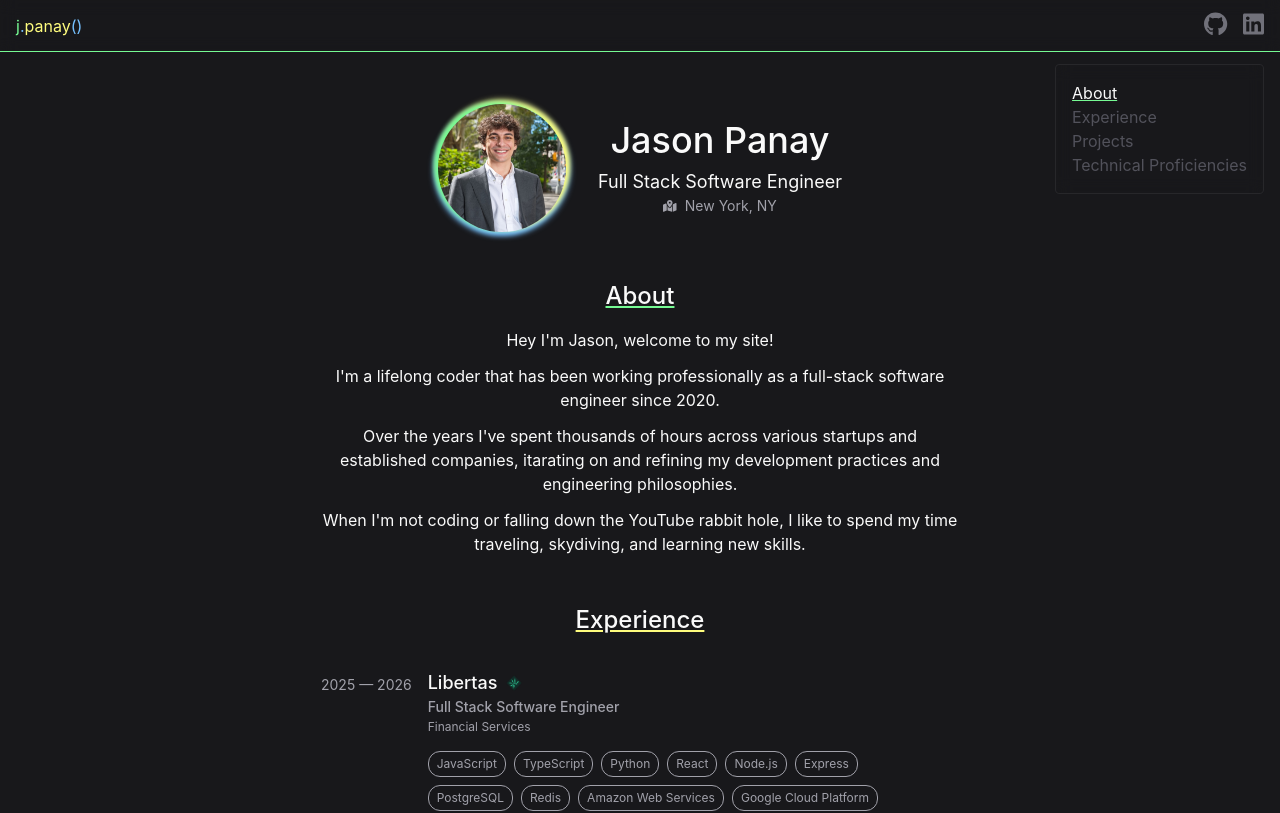
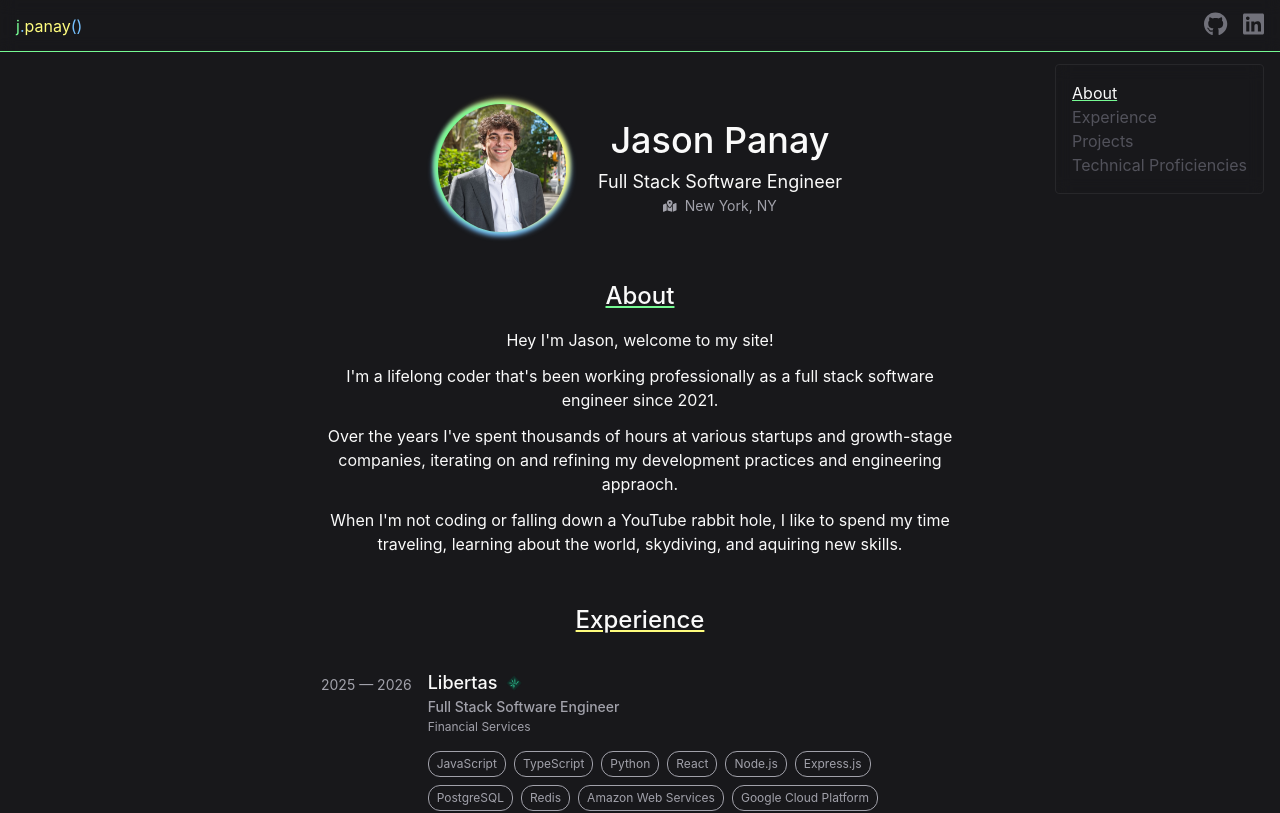
Before and after one commit to jpanay/jpanay-com, a React (Vite) app: page / in a window 1280 px wide. Shown: the top 813 px of the page. Built offline with nearby package versions, Linux system fonts and the light colour scheme.

Commit message:
refactor: quick updates

```diff
--- a/src/components/Overview/About.jsx
+++ b/src/components/Overview/About.jsx
@@ -1,18 +1,18 @@
 const About = () => {
   return (
     <div className="text-center max-w-2xl">
-      <div className="space-y-3 px-4">
+      <div className="space-y-3 px-2">
         <p>Hey I'm Jason, welcome to my site!</p>
         <p>
-          I'm a lifelong coder that has been working professionally as a full-stack software engineer since 2020.
+          I'm a lifelong coder that's been working professionally as a full stack software engineer since 2021.
         </p>
         <p>
-          Over the years I've spent thousands of hours across various startups and established companies,
-          itarating on and refining my development practices and engineering philosophies.
+          Over the years I've spent thousands of hours at various startups and growth-stage companies,
+          iterating on and refining my development practices and engineering appraoch.
         </p>
         <p>
-          When I'm not coding or falling down the YouTube rabbit hole, I like to
-          spend my time traveling, skydiving, and learning new skills.
+          When I'm not coding or falling down a YouTube rabbit hole, I like to
+          spend my time traveling, learning about the world, skydiving, and aquiring new skills.
         </p>
       </div>
     </div>
--- a/src/components/Overview/Experience/Experience.jsx
+++ b/src/components/Overview/Experience/Experience.jsx
@@ -14,7 +14,7 @@ const experiences = [
       "Python",
       "React",
       "Node.js",
-      "Express",
+      "Express.js",
       "PostgreSQL",
       "Redis",
       "Amazon Web Services",
@@ -22,7 +22,7 @@ const experiences = [
       "Terraform",
       "Docker",
       "HubSpot API",
-      "Secure File Transfer Protocol (SFTP)"
+      "SSH File Transfer Protocol (SFTP)"
     ],
   },
   {
@@ -39,7 +39,7 @@ const experiences = [
       "React",
       "Next.js",
       "Node.js",
-      "Express",
+      "Express.js",
       "PostgreSQL",
       "Redis",
       "Amazon Web Services",
@@ -94,7 +94,7 @@ const experiences = [
       "TypeScript",
       "Vue.js",
       "Node.js",
-      "Express",
+      "Express.js",
       "PostgreSQL",
       "GraphQL",
       "Amazon Web Services",
@@ -119,7 +119,7 @@ const experiences = [
       "Vue.js",
       "Nuxt.js",
       "Node.js",
-      "Express",
+      "Express.js",
       "WebRTC",
     ],
   },
--- a/src/components/ResumeRedirect.jsx
+++ b/src/components/ResumeRedirect.jsx
@@ -2,7 +2,7 @@ import { useEffect } from "react";
 
 const ResumeRedirect = () => {
   const resumeLink =
-    "https://drive.google.com/file/d/15Mxxr3pyzAbCznCVwuCOk_IM6G4Hocq7/view?usp=sharing";
+    "https://drive.google.com/file/d/1s28k4Q8WZI_s8SLeQBPDIETHgNJwtQok/view?usp=sharing";
 
   useEffect(() => (window.location.href = resumeLink), []);
 
```
